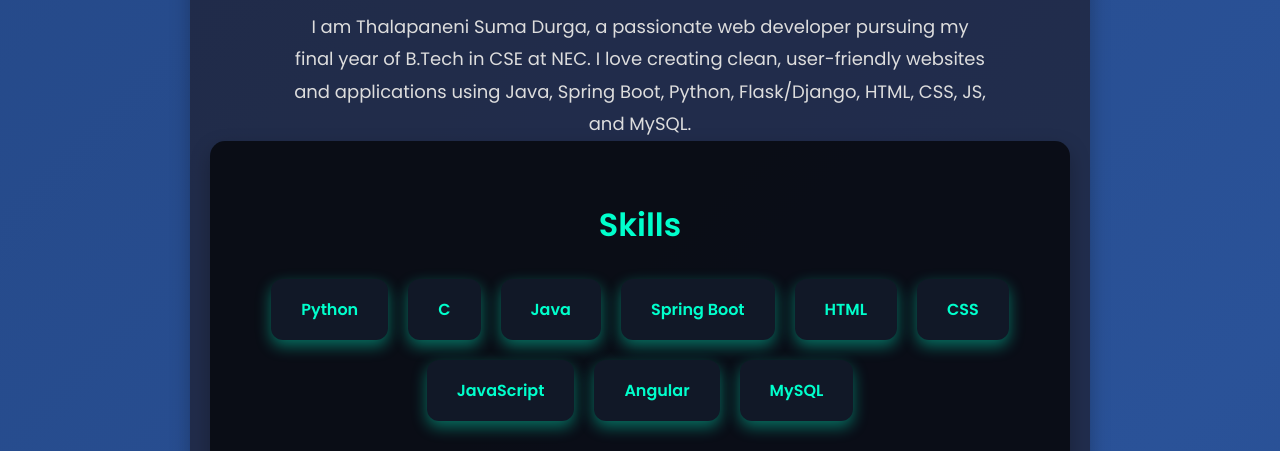
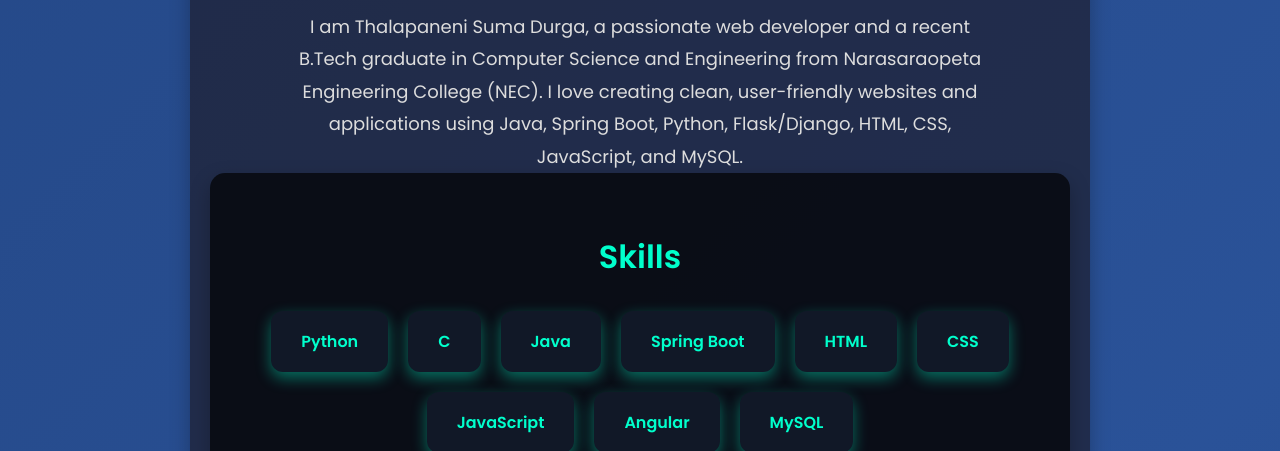
Before and after one commit to Suma-Durga/suma_portfolio, a plain HTML site: page index.html in a window 1280 px wide. Shown: the part 649-1100 px from the top of the page. Drawn offline with Linux system fonts and the light colour scheme.

Commit message:
index.html

```diff
--- a/index.html
+++ b/index.html
@@ -31,8 +31,7 @@
 
   <section id="about" class="section">
     <h2>About Me</h2>
-    <p> I am Thalapaneni Suma Durga, a passionate web developer pursuing my final year of B.Tech in CSE at NEC. I love creating clean, user-friendly websites and applications using Java, Spring Boot, Python, Flask/Django, HTML, CSS, JS, and MySQL.</p>
-
+    <p>I am Thalapaneni Suma Durga, a passionate web developer and a recent B.Tech graduate in Computer Science and Engineering from Narasaraopeta Engineering College (NEC). I love creating clean, user-friendly websites and applications using Java, Spring Boot, Python, Flask/Django, HTML, CSS, JavaScript, and MySQL.</p>
   <section id="skills" class="section dark-section">
     <h2>Skills</h2>
     <div class="skills">
```
